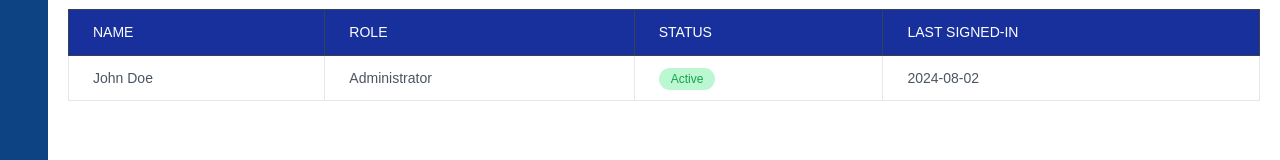
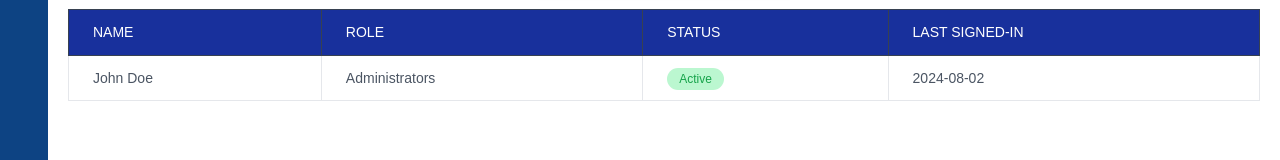
Before and after one commit to RLMelecio/GeoMapper_web, a React (Vite) app: page /home in a window 1280 px wide. Shown: the part 317-477 px from the top of the page. Built offline with nearby package versions, Linux system fonts and the light colour scheme.

Commit message:
Changes: Home

```diff
--- a/src/pages/Home.tsx
+++ b/src/pages/Home.tsx
@@ -52,7 +52,7 @@ export default function Home() {
                                         <span className="font-medium">John Doe</span>
                                     </td>
                                     <td className="py-3 px-6 text-left border-r border-gray-200">
-                                        <span>Administrator</span>
+                                        <span>Administrators</span>
                                     </td>
                                     <td className="py-3 px-6 text-left">
                                         <span className="bg-green-200 text-green-600 py-1 px-3 rounded-full text-xs">Active</span>
```
